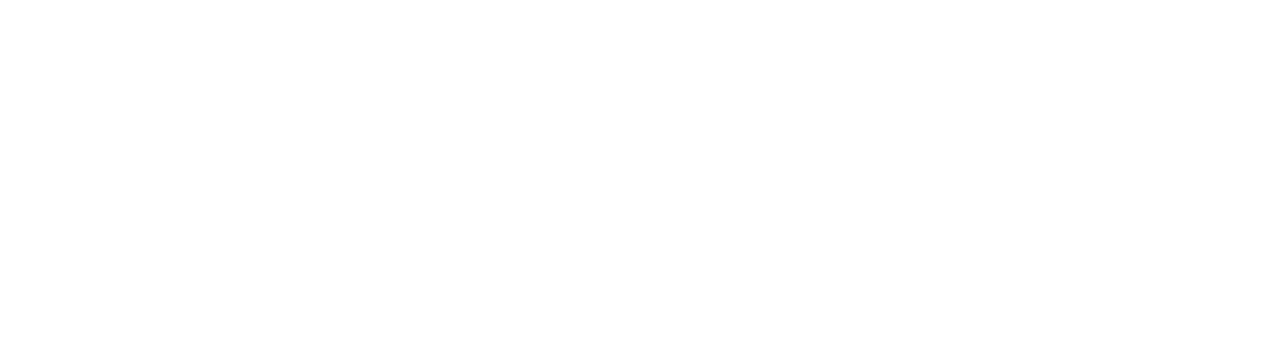
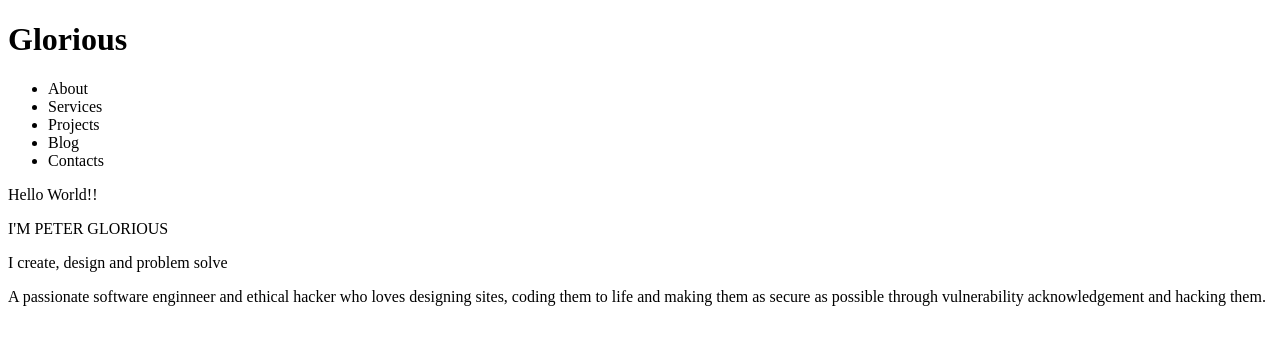
Before and after one commit to CodesbyPeter/My_Portfolio, a plain HTML site: page index.html in a window 1280 px wide. Drawn offline with Linux system fonts and the light colour scheme.

Commit message:
feat: initialize portfolio hero section and navigations

```diff
--- a/index.html
+++ b/index.html
@@ -8,13 +8,26 @@
 <body>
     <header>
         <div>
+            <h1>
+                Glorious
+            </h1>
           <nav>
-
+            <ul>
+                <li>About</li>
+                <li>Services</li>
+                <li>Projects</li>
+                <li>Blog</li>
+                <li>Contacts</li>
+            </ul>
           </nav>
         </div>
     </header>
     <main>
        <hero>
+         <p>Hello World!!</p>
+         <p>I'M PETER GLORIOUS</p>
+         <p>I create, design and problem solve</p>
+         <p>A passionate software enginneer and ethical hacker who loves designing sites, coding them to life and making them as secure as possible through vulnerability acknowledgement and hacking them.</p>
 
        </hero>
        <section>
```
